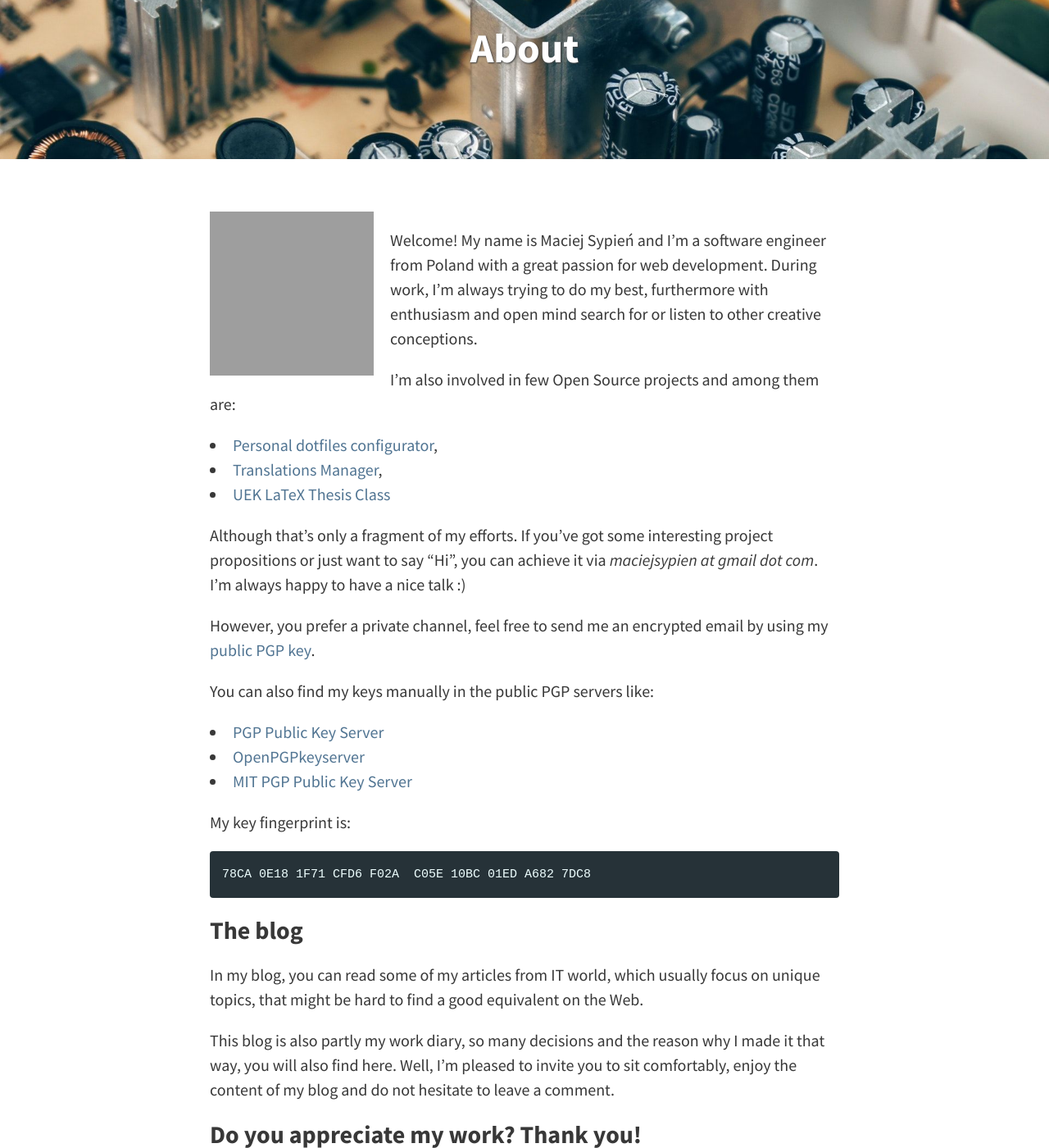
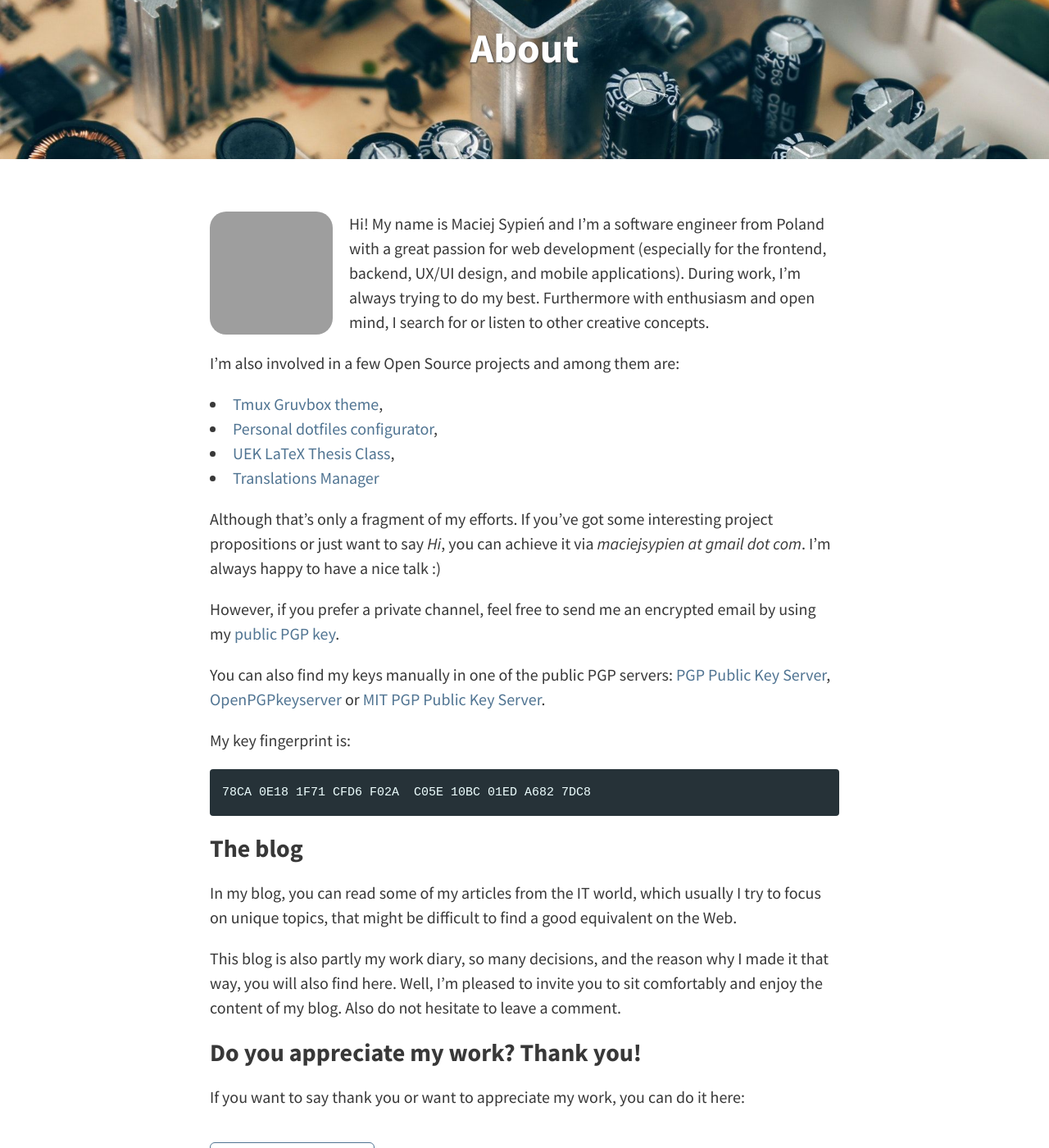
Before and after one commit to egel/egel.github.io, a Jekyll site: the page built from pages/about.md, in a window 1280 px wide and 1400 px high, scrolled down 200 px. Shown: the whole window at 82% size. Built offline with Jekyll 4.4.1, drawn with Linux system fonts in a browser that asks for light colours; some of the changed text lies outside the part shown; grey boxes are pictures that could not be loaded.

Commit message:
Update about page

````diff
--- a/pages/about.md
+++ b/pages/about.md
@@ -3,30 +3,29 @@ layout: page
 title: About
 permalink: /about/
 feature-img: "assets/img/pexels/circuit.jpeg"
-tags: [about, github, pgp, gpg]
+tags: [github, pgp, gpg]
 ---
+<div>
+    <img style="float: left; border-radius: 20px; padding: 0; margin-right: 20px; margin-bottom: 20px;" src="https://secure.gravatar.com/avatar/4d66c5a2d6be57e7cb9bdef200417b4d?s=150"/>
+</div>
 
-<img style="float: left; padding: 0 20px 0 0;" src="https://secure.gravatar.com/avatar/4d66c5a2d6be57e7cb9bdef200417b4d?s=200"/>
+Hi! My name is Maciej Sypień and I'm a software engineer from Poland with a great passion for web development (especially for the frontend, backend, UX/UI design, and mobile applications).
+During work, I'm always trying to do my best. Furthermore with enthusiasm and open mind, I search for or listen to other creative concepts.
 
-Welcome! My name is Maciej Sypień and I'm a software engineer from Poland with a great passion for web development.
-During work, I'm always trying to do my best, furthermore with enthusiasm and open mind search for or listen to other creative conceptions.
-
-I'm also involved in few Open Source projects and among them are:
+I'm also involved in a few Open Source projects and among them are:
 
 <div style="clear: both"></div>
 
--   [Personal dotfiles configurator][github-dotfiles],
--   [Translations Manager][github-tr],
--   [UEK LaTeX Thesis Class][github-UEKThesis]
+-   [Tmux Gruvbox theme][github-egel-tmux-gruvbox],
+-   [Personal dotfiles configurator][github-egel-dotfiles],
+-   [UEK LaTeX Thesis Class][github-egel-uek-latex-thesis-class],
+-   [Translations Manager][github-tr]
 
-Although that's only a fragment of my efforts. If you've got some interesting project propositions or just want to say "Hi", you can achieve it via *maciejsypien at gmail dot com*. I'm always happy to have a nice talk :)
+Although that's only a fragment of my efforts. If you've got some interesting project propositions or just want to say _Hi_, you can achieve it via *maciejsypien at gmail dot com*. I'm always happy to have a nice talk :)
 
-However, you prefer a private channel, feel free to send me an encrypted email by using my [public PGP key](http://hkps.pool.sks-keyservers.net/pks/lookup?op=get&search=0x10BC01EDA6827DC8).
+However, if you prefer a private channel, feel free to send me an encrypted email by using my [public PGP key](http://hkps.pool.sks-keyservers.net/pks/lookup?op=get&search=0x10BC01EDA6827DC8).
 
-You can also find my keys manually in the public PGP servers like:
-- [PGP Public Key Server](https://pgp.key-server.io/)
-- [OpenPGPkeyserver](http://keys.gnupg.net/)
-- [MIT PGP Public Key Server](https://pgp.mit.edu/)
+You can also find my keys manually in one of the public PGP servers: [PGP Public Key Server](https://pgp.key-server.io/), [OpenPGPkeyserver](http://keys.gnupg.net/) or [MIT PGP Public Key Server](https://pgp.mit.edu/).
 
 My key fingerprint is:
 
@@ -35,15 +34,19 @@ My key fingerprint is:
 ```
 
 ### The blog
-In my blog, you can read some of my articles from IT world, which usually focus on unique topics, that might be hard to find a good equivalent on the Web.
+In my blog, you can read some of my articles from the IT world, which usually I try to focus on unique topics, that might be difficult to find a good equivalent on the Web.
 
-This blog is also partly my work diary, so many decisions and the reason why I made it that way, you will also find here. Well, I'm pleased to invite you to sit comfortably, enjoy the content of my blog and do not hesitate to leave a comment.
+This blog is also partly my work diary, so many decisions, and the reason why I made it that way, you will also find here. Well, I'm pleased to invite you to sit comfortably and enjoy the content of my blog. Also do not hesitate to leave a comment.
 
 ### Do you appreciate my work? Thank you!
-If you want to say thank you or want to appreciate my work, you can do it here: <a target="_blank" href="https://www.paypal.me/MaciejSypien">donate via <i class="fa fa-paypal"></i></a>
 
-Thank you for any activity on this matter.
+If you want to say thank you or want to appreciate my work, you can do it here:
 
-[github-dotfiles]: https://github.com/egel/dotfiles
+<a class="button button-primary" target="_blank" href="https://www.paypal.me/MaciejSypien"><i class="fa fa-paypal"> Donate via Paypal</i></a>
+
+The income from this, will be 100% used to provide a better content for this blog. Thank you for any activity on this matter 🙂
+
+[github-egel-tmux-gruvbox]: https://github.com/egel/tmux-gruvbox
+[github-egel-dotfiles]: https://github.com/egel/dotfiles
 [github-tr]: https://github.com/Contactis/translations-manager
-[github-UEKThesis]: https://github.com/egel/uek-latex-thesis-class
+[github-egel-uek-latex-thesis-class]: https://github.com/egel/uek-latex-thesis-class
````
